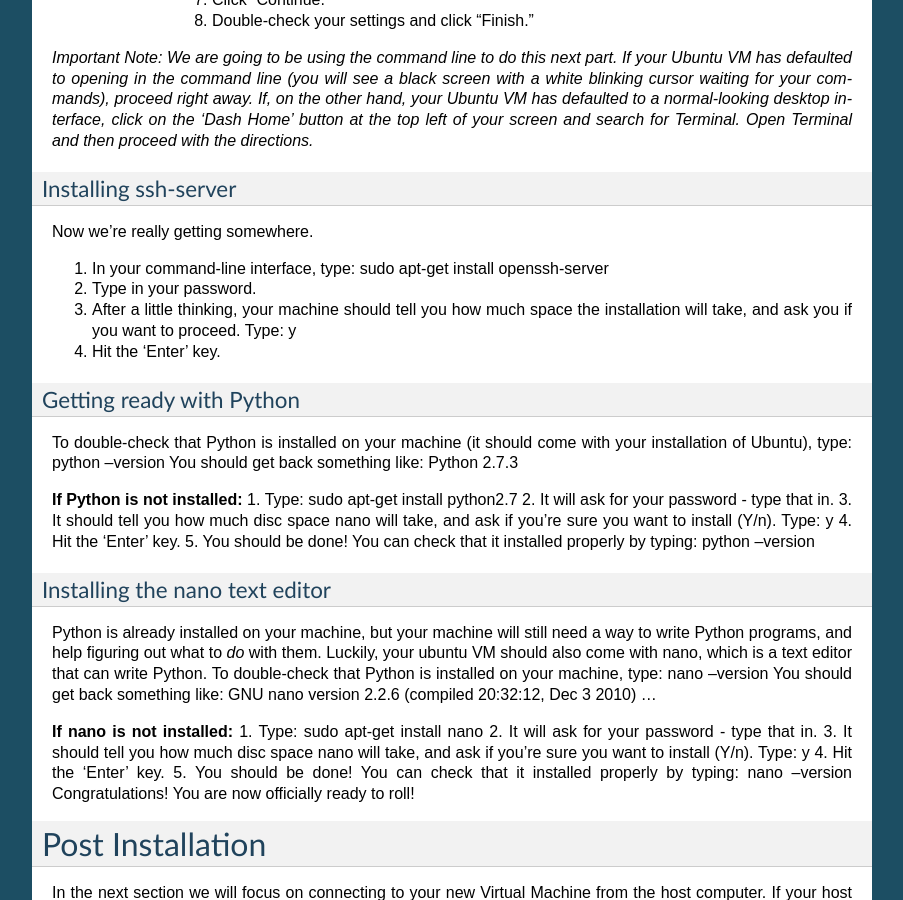
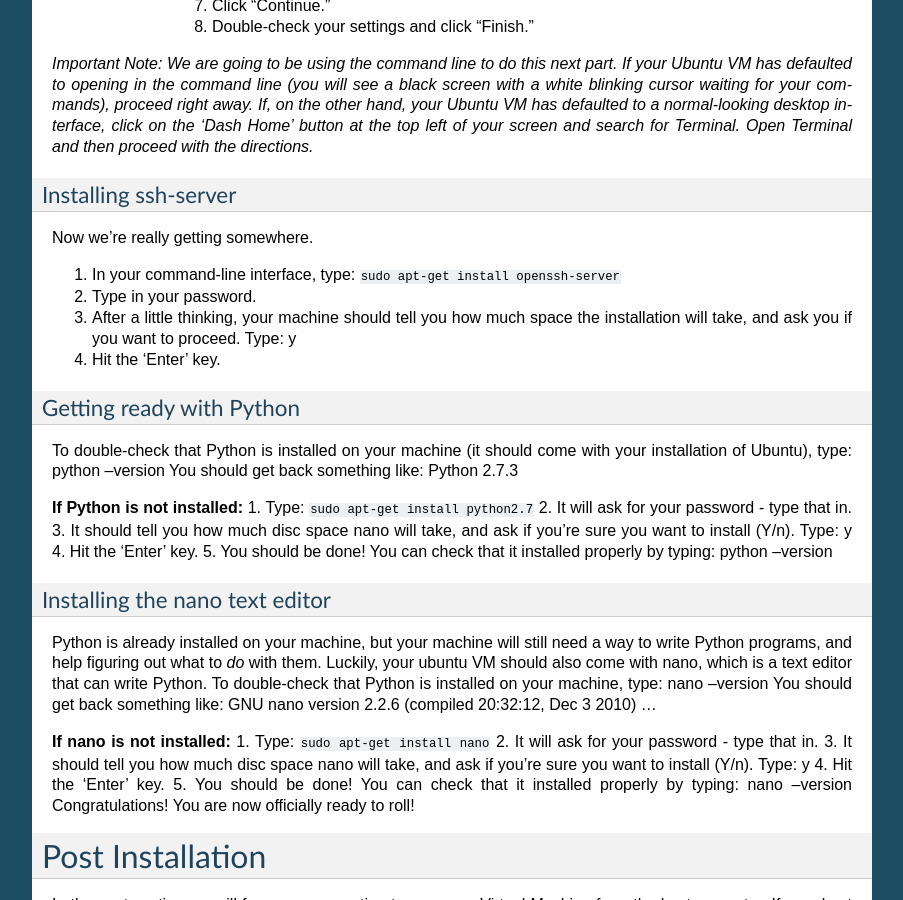
Before and after one commit to kayiwa/libdevdocs, a Sphinx documentation site: the page built from source/intro.rst, in a window 1280 px wide and 900 px high, scrolled down 3923 px. Shown: the whole window, without its empty margins (198-1101 px from the left). Built offline with Sphinx 7.4.7, drawn with Linux system fonts in a browser that asks for light colours; some of the changed text lies outside the part shown.

Commit message:
added code block entries

```diff
--- a/source/intro.rst
+++ b/source/intro.rst
@@ -70,7 +70,7 @@ Installing ssh-server
 ---------------------
 Now we're really getting somewhere.
 
-1. In your command-line interface, type: sudo apt-get install openssh-server
+1. In your command-line interface, type: ``sudo apt-get install openssh-server``
 2. Type in your password.
 3. After a little thinking, your machine should tell you how much space the installation will take, and ask you if you want to proceed. Type: y
 4. Hit the 'Enter' key.
@@ -81,7 +81,7 @@ To double-check that Python is installed on your machine (it should come with yo
 You should get back something like: Python 2.7.3
 
 **If Python is not installed:**
-1. Type: sudo apt-get install python2.7
+1. Type: ``sudo apt-get install python2.7``
 2. It will ask for your password - type that in.
 3. It should tell you how much disc space nano will take, and ask if you're sure you want to install (Y/n). Type: y
 4. Hit the 'Enter' key.
@@ -93,7 +93,7 @@ Python is already installed on your machine, but your machine will still need a
 You should get back something like: GNU nano version 2.2.6 (compiled 20:32:12, Dec 3 2010) ...
 
 **If nano is not installed:**
-1. Type: sudo apt-get install nano
+1. Type: ``sudo apt-get install nano``
 2. It will ask for your password - type that in.
 3. It should tell you how much disc space nano will take, and ask if you're sure you want to install (Y/n). Type: y
 4. Hit the 'Enter' key.
@@ -161,7 +161,7 @@ Installing ssh-server
 ---------------------
 Now we're really getting somewhere.
 
-1. In your command-line interface, type: sudo apt-get install openssh-server
+1. In your command-line interface, type: ``sudo apt-get install openssh-server``
 2. Type in your password.
 3. After a little thinking, your machine should tell you how much space the installation will take, and ask you if you want to proceed. Type: y
 4. Hit the 'Enter' key.
@@ -172,7 +172,7 @@ To double-check that Python is installed on your machine (it should come with yo
 You should get back something like: Python 2.7.3
 
 **If Python is not installed:**
-1. Type: sudo apt-get install python2.7
+1. Type: ``sudo apt-get install python2.7``
 2. It will ask for your password - type that in.
 3. It should tell you how much disc space nano will take, and ask if you're sure you want to install (Y/n). Type: y
 4. Hit the 'Enter' key.
@@ -184,7 +184,7 @@ Python is already installed on your machine, but your machine will still need a
 You should get back something like: GNU nano version 2.2.6 (compiled 20:32:12, Dec 3 2010) ...
 
 **If nano is not installed:**
-1. Type: sudo apt-get install nano
+1. Type: ``sudo apt-get install nano``
 2. It will ask for your password - type that in.
 3. It should tell you how much disc space nano will take, and ask if you're sure you want to install (Y/n). Type: y
 4. Hit the 'Enter' key.
```
